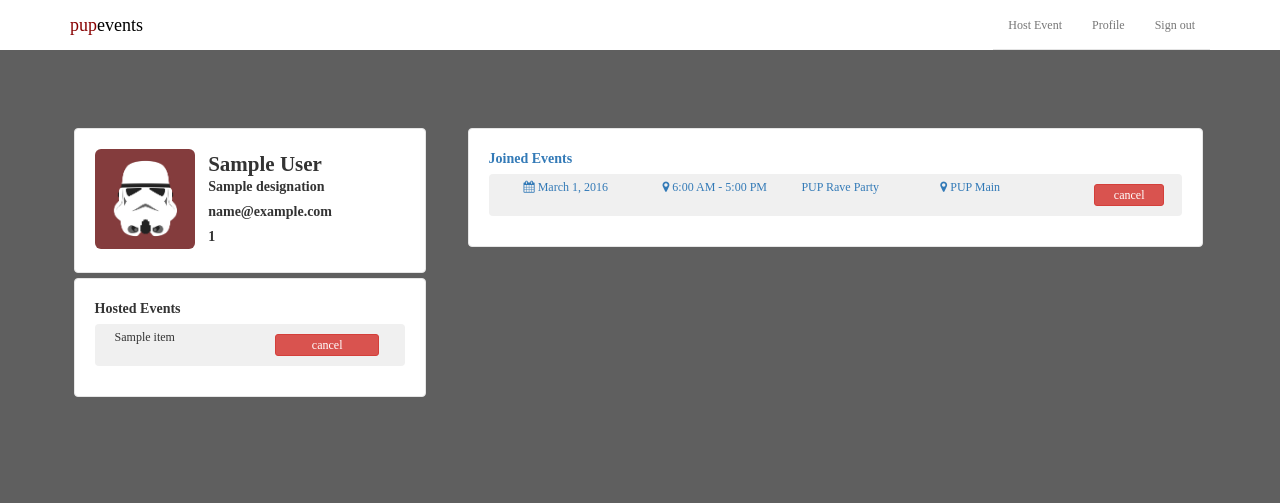
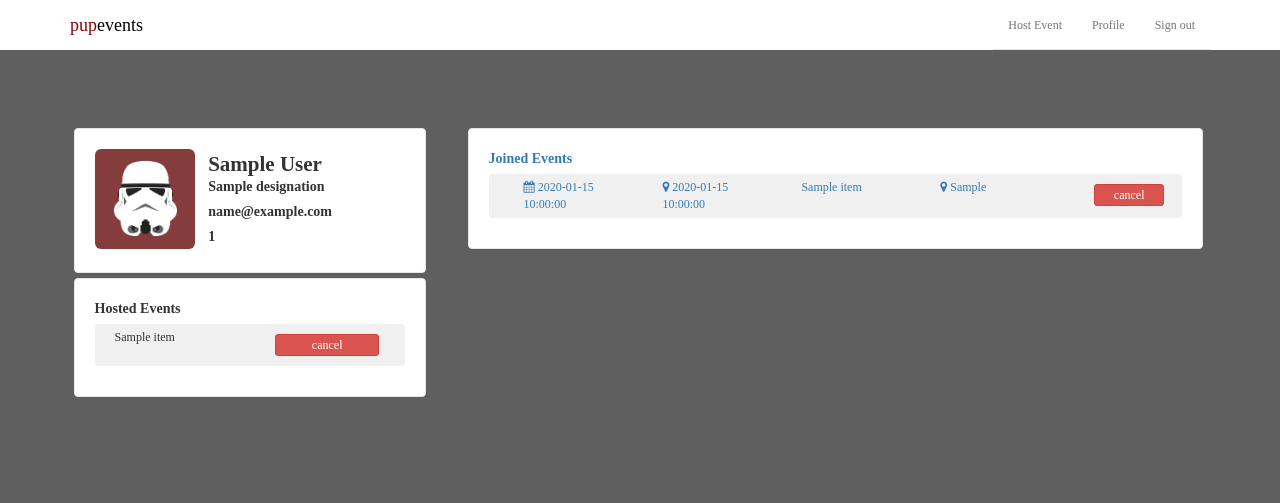
Before and after one commit to jedidiahgarcia/PUPevents, a Flask app: template templates/profile/index.html in a window 1280 px wide. Shown: the top 503 px of the page. Run offline with Flask 2, Linux system fonts and the light colour scheme; the template is opened without the code that fills it: most values are stand-ins (such as "Sample title", 1, 10 or a date in 2020); some libraries are stand-ins or nearby versions.

Commit message:
updated profile page

```diff
--- a/templates/profile/index.html
+++ b/templates/profile/index.html
@@ -193,7 +193,7 @@
 													</span>
 												</div>
 												<div class="col-md-6">
-													<a href="cancel/hosted/{{ item['eventId'] }}" > <button class="btn btn-xs btn-danger">cancel</button>
+													<a href="cancel/join/{{ item['eventId'] }}" > <button class="btn btn-xs btn-danger">cancel</button>
 												</div>
 											</div>
 										</div>
@@ -210,33 +210,38 @@
 					<div class="wrapper">
 						<label>Joined Events</label><br/>
 
+						{% if data['joined'] is defined %}
+						{% for item in data['joined']%}
 						<div class="event-teaser-2">
 							<div class="row">
 								<div class="col-md-10">
 									<div class="col-md-3">
 										<i class="fa fa-calendar" aria-hidden="true"></i>
-										March 1, 2016
+										{{item['eventDate']}}
 									</div>
 									<div class="col-md-3">
 										<i class="fa fa-map-marker" aria-hidden="true"></i>
-										6:00 AM - 5:00 PM
+										{{item['eventTime']}}
 									</div>
 									<div class="col-md-3">
 										<span id="event-title">
-										PUP Rave Party
+										{{item['eventName']}}
 										</span>
 									</div>
 									<div class="col-md-3">
 										<i class="fa fa-map-marker" aria-hidden="true"></i>
-										PUP Main
+										{{item['eventPlace']}}
 									</div>
 								</div>
 
 								<div class="col-md-2">
 									<button class="btn btn-xs btn-danger btn-block">cancel</button>
 								</div>
+							</div>
 						</div>
-					</div>
+						{% endfor %}
+						{% endif %}
+
 				</div>
 
 				</div>
```
